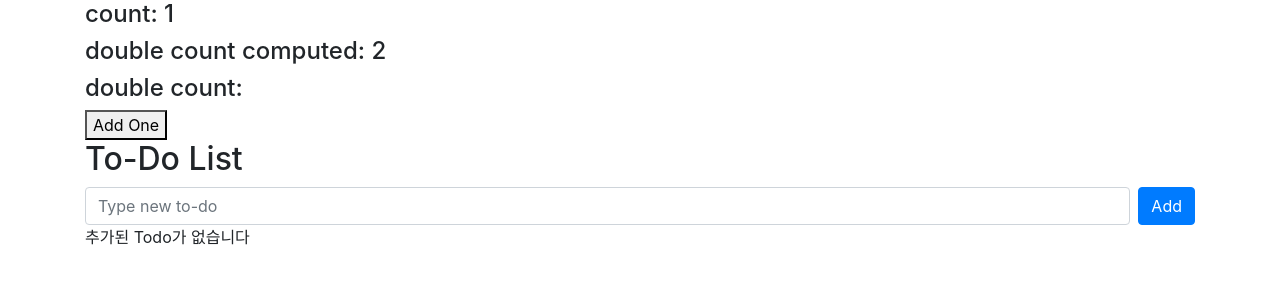
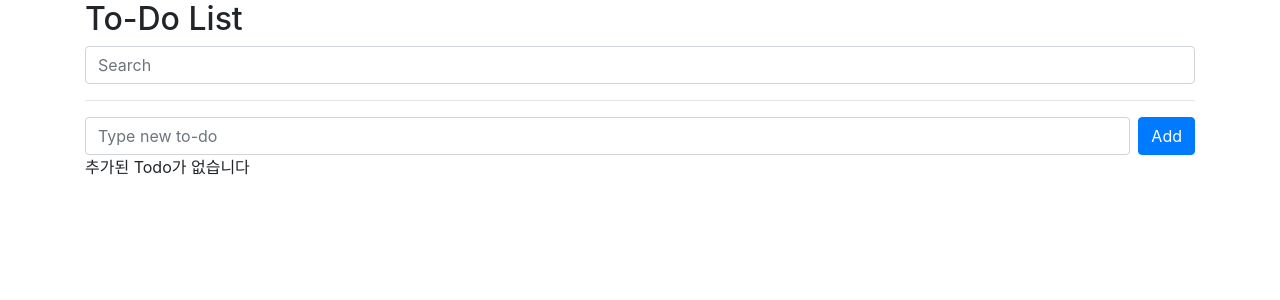
Before and after one commit to heedaelee/vue3-todolist-study, a Vue app: page / in a window 1280 px wide. Shown: the top 300 px of the page. Built offline with nearby package versions, Linux system fonts and the light colour scheme.

Commit message:
changed by lecture

```diff
--- a/package.json
+++ b/package.json
@@ -17,7 +17,9 @@
     "@vue/cli-plugin-babel": "~5.0.0",
     "@vue/cli-plugin-eslint": "~5.0.0",
     "@vue/cli-service": "~5.0.0",
+    "babel-eslint": "10.1.0",
     "eslint": "^7.32.0",
+    "eslint-config-prettier": "9.1.0",
     "eslint-plugin-vue": "^8.0.3"
   },
   "eslintConfig": {
--- a/src/App.vue
+++ b/src/App.vue
@@ -1,10 +1,13 @@
 <template>
   <div class="container">
-    <h4>count: {{ count }}</h4>
-    <h4>double count computed: {{ doubleCountComputed }}</h4>
-    <h4>double count: {{ doubleCount }}</h4>
-    <button @click="count++">Add One</button>
     <h2>To-Do List</h2>
+    <input
+      class="form-control"
+      type="text"
+      v-model="searchText"
+      placeholder="Search"
+    />
+    <hr />
     <TodoSimpleForm @add-todo="addTodo" />
 
     <div v-if="!todos.length">추가된 Todo가 없습니다</div>
@@ -17,7 +20,7 @@
 </template>
 
 <script>
-import { ref, computed } from "vue";
+import { ref } from "vue";
 import TodoSimpleForm from "./components/TodoSimpleForm.vue";
 import TodoList from "./components/TodoList.vue";
 
@@ -42,24 +45,14 @@ export default {
       todos.value[index].completed = !todos.value[index].completed;
     };
 
-    const count = ref(1);
-    const doubleCountComputed = computed(() => {
-      console.log("computed");
-      return count.value * 2;
-    });
-
-    const doubleCountMethod = () => {
-      return count.value * 2;
-    };
+    const searchText = ref("");
 
     return {
       todos,
       addTodo,
       deleteTodo,
       toggleTodo,
-      count,
-      doubleCountComputed,
-      doubleCountMethod,
+      searchText,
     };
   },
 };
--- a/src/main.js
+++ b/src/main.js
@@ -1,4 +1,4 @@
-import { createApp } from 'vue'
-import App from './App.vue'
+import { createApp } from "vue";
+import App from "./App.vue";
 
-createApp(App).mount('#app')
+createApp(App).mount("#app");
--- a/vue.config.js
+++ b/vue.config.js
@@ -1,4 +1,5 @@
-const { defineConfig } = require('@vue/cli-service')
+const { defineConfig } = require("@vue/cli-service");
 module.exports = defineConfig({
-  transpileDependencies: true
-})
+  transpileDependencies: true,
+  lintOnSave: false,
+});
```
Also changed, not shown: 2 other files (tests, documents, lock files or other folders).
